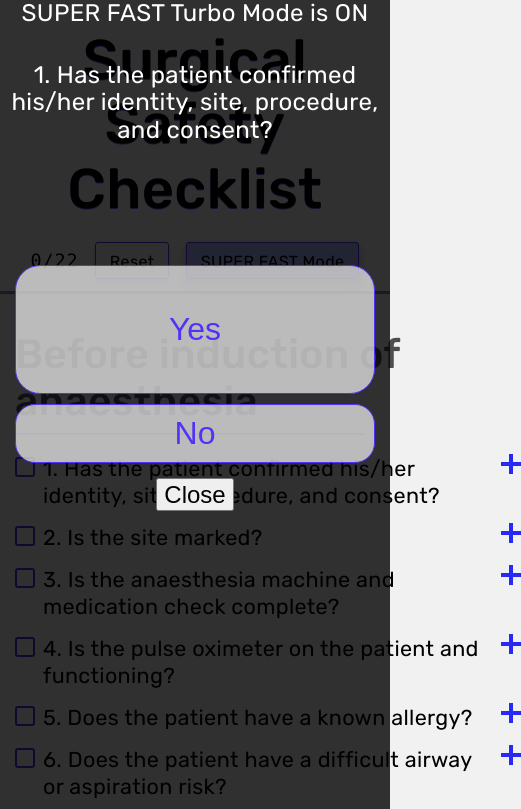
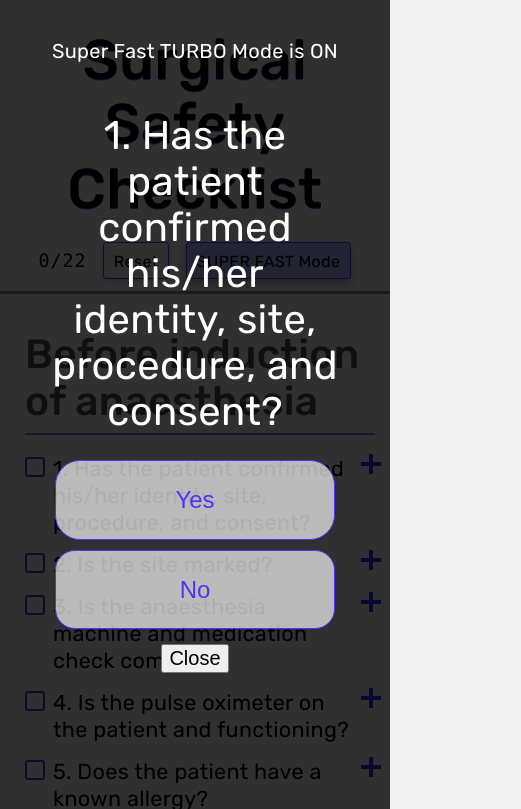
Before and after one commit to medpac/medpac.github.io, a plain HTML site: page index.html in a window 390 px wide. Both pictures are taken after a click on the button "SUPER FAST Mode". Shown: the top 809 px of the page, 521 px wide, since content can reach past the window. Drawn offline with nearby package versions, Linux system fonts and the light colour scheme.

Commit message:
Update index.html

```diff
--- a/index.html
+++ b/index.html
@@ -14,13 +14,17 @@
     position: fixed;
     top: 0;
     left: 0;
-  width: 100%;
-  height: 100%;
+    right: 0;
+    bottom: 0;
     background-color: rgba(0, 0, 0, 0.8); /* Semi-transparent black */
     z-index: 1000; /* Ensures it's on top of other elements */
     text-align: center;
     color: white;
-  font-size: 24px;
+    padding: 40px; /* Added padding on all sides */
+    box-sizing: border-box; /* Ensures padding is included in width/height */
+    font-size: 1.25em; /* Larger font size */
+    word-wrap: break-word; /* Ensures text wraps */
+    margin-bottom: 20px; /* Space between question and buttons */
 }
 
 .close-overlay {
@@ -33,7 +37,7 @@
 }
 
 .question-container {
-  height: 450px; /* Adjust this value based on your needs */
+  height: 650px; /* Adjust this value based on your needs */
   display: flex;
   flex-direction: column;
   justify-content: space-between;
@@ -42,8 +46,10 @@
 
 .overlay-question {
   /* Ensure the question text fits well within the container */
+  font-size: 2.0em; /* Larger font size */
+  word-wrap: break-word; /* Ensures text wraps */
+  margin-bottom: 20px; /* Space between question and buttons */
   overflow-y: auto; /* Allows scrolling if the text is too long */
-  margin-bottom: 15px; /* Space between the question and buttons */
   height: 100%; /* Adjust this value to allocate space for the question */
 }
 
@@ -101,6 +107,44 @@
 
 
 
+
+@media only screen and (max-width: 768px) {
+    .container {
+        padding: 0 10px; /* Reduce padding on smaller screens */
+        max-width: 100%; /* Allow container to use full width */
+        min-width: auto; /* Remove min-width restriction */
+    }
+
+    .container .checklist {
+        min-width: auto; /* Remove min-width for checklist */
+        max-width: 100%; /* Allow checklist to use full width */
+    }
+
+    .question-container {
+        height: auto; /* Adjust height for mobile */
+    }
+
+    .yes-button, .no-button {
+        font-size: 24px; /* Adjust font size for mobile */
+        padding: 25px 25px; /* Adjust padding for mobile */
+    }
+
+    .response-button-container {
+        flex-direction: column; /* Stack buttons vertically */
+        gap: 10px; /* Reduce gap between buttons */
+    }
+
+    .progress__reset {
+        padding: 0 10px; /* Adjust padding for reset button */
+    }
+
+    /* Add any other styles you need to adjust for mobile here */
+}
+
+
+
+
+
 </style>
 
 
@@ -122,7 +166,7 @@
 
   <div id="turboModeOverlay" class="turbo-overlay hidden">
 
-      SUPER FAST Turbo Mode is ON
+      Super Fast TURBO Mode is ON
       <br>
       <div id="questionContainer" class="question-container">
         <p id="overlayQuestion" class="overlay-question"></p>
```
Lines whose indentation alone changed are shown as unchanged.
